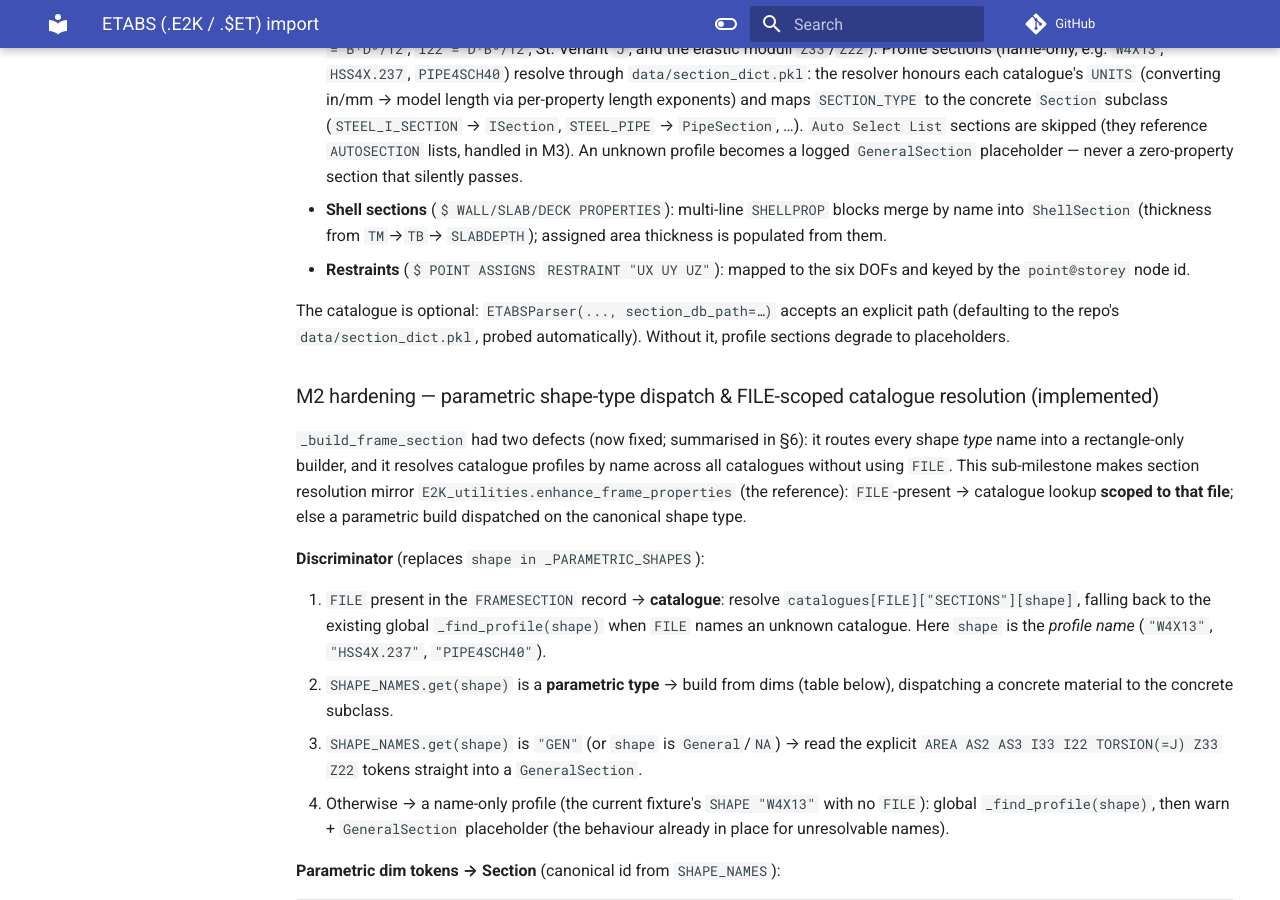
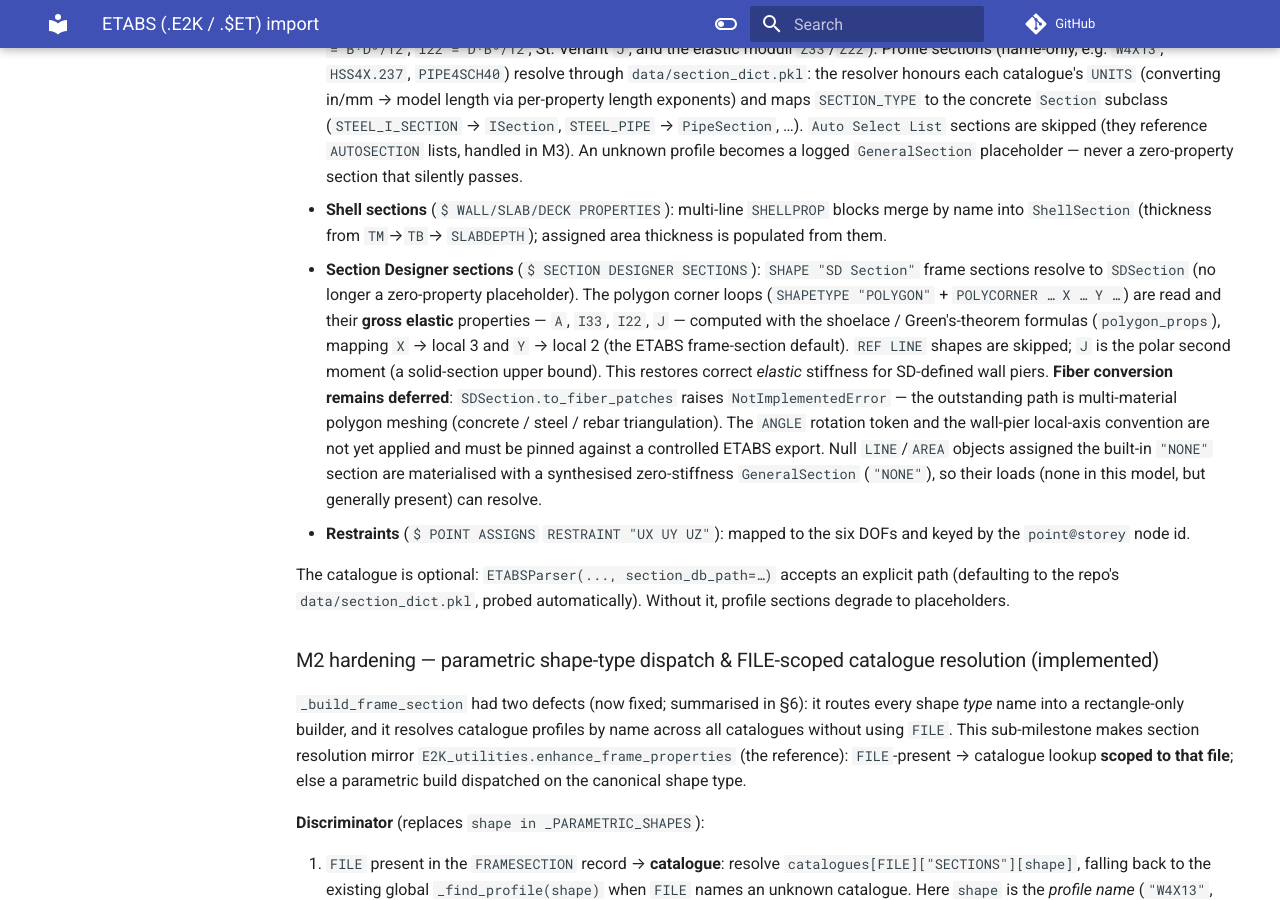
Before and after one commit to boustrephon/fea_toolkit, an MkDocs documentation site: the page built from docs/e2k_import_plan.md, in a window 1280 px wide and 900 px high, scrolled down 2898 px. Built offline with MkDocs 1.6.1 and Material for MkDocs 9.7.7, drawn with Linux system fonts in a browser that asks for light colours; comment, search, counter and statistics services are not loaded; some of the changed text lies outside the part shown.

Commit message:
docs: record SD-section and UNIFM caveats

```diff
--- a/docs/e2k_import_plan.md
+++ b/docs/e2k_import_plan.md
@@ -79,7 +79,8 @@
 4. **Element templates** — `$ LINE CONNECTIVITIES`
    (`LINE "C1" COLUMN "1" "1" 1`) and `$ AREA CONNECTIVITIES`
    (`AREA "W1" PANEL 4 "11" "17" "17" "11" 1 1 0 0`).  The type keyword
-   (`COLUMN`/`BEAM`/`BRACE`; `PANEL`/…) is followed by its point references
+   (`COLUMN`/`BEAM`/`BRACE`, the null `LINE` type, `CABLE`/`TENDON`;
+   `FLOOR`/`PANEL`/`WALL`/…) is followed by its point references
    **plus a "drop" count** = storeys that end sits below the assigned storey.
 5. **Instances** — `$ POINT/LINE/AREA ASSIGNS` pair a template with a storey:
    * a point instance → a node at `Z = ABS_ELEV[storey] − DeltaZ`;
@@ -130,6 +131,22 @@
 * **Shell sections** (`$ WALL/SLAB/DECK PROPERTIES`): multi-line `SHELLPROP`
   blocks merge by name into `ShellSection` (thickness from `TM`→`TB`→
   `SLABDEPTH`); assigned area thickness is populated from them.
+* **Section Designer sections** (`$ SECTION DESIGNER SECTIONS`): `SHAPE "SD
+  Section"` frame sections resolve to `SDSection` (no longer a zero-property
+  placeholder).  The polygon corner loops (`SHAPETYPE "POLYGON"` +
+  `POLYCORNER … X … Y …`) are read and their **gross elastic** properties — `A`,
+  `I33`, `I22`, `J` — computed with the shoelace / Green's-theorem formulas
+  (`polygon_props`), mapping `X` → local 3 and `Y` → local 2 (the ETABS
+  frame-section default).  `REF LINE` shapes are skipped; `J` is the polar
+  second moment (a solid-section upper bound).  This restores correct *elastic*
+  stiffness for SD-defined wall piers.  **Fiber conversion remains deferred**:
+  `SDSection.to_fiber_patches` raises `NotImplementedError` — the outstanding
+  path is multi-material polygon meshing (concrete / steel / rebar
+  triangulation).  The `ANGLE` rotation token and the wall-pier local-axis
+  convention are not yet applied and must be pinned against a controlled ETABS
+  export.  Null `LINE`/`AREA` objects assigned the built-in `"NONE"` section are
+  materialised with a synthesised zero-stiffness `GeneralSection` (`"NONE"`), so
+  their loads (none in this model, but generally present) can resolve.
 * **Restraints** (`$ POINT ASSIGNS` `RESTRAINT "UX UY UZ"`): mapped to the six
   DOFs and keyed by the `point@storey` node id.
 
@@ -257,9 +274,17 @@
   `combo`), so no name-resolution pass is needed (unlike SAP2000).
 * **Point loads** (`$ POINT OBJECT LOADS` `TYPE "FORCE"`) → `JointLoad`, keyed
   by `point@storey`.
-* **Frame loads** (`$ LINE OBJECT LOADS`) → `FrameDistributedLoad`:
-  `UNIFF` → `Uniform`; `TRAPF` (`FSTART`/`FEND`/`RDSTART`/`RDEND`) →
-  `Linear`/`Trapezoidal` (linear when the span is 0–1).
+* **Frame loads** (`$ LINE OBJECT LOADS` / `$ FRAME OBJECT LOADS`) →
+  `FrameDistributedLoad`: `UNIFF` → `Uniform`; `TRAPF`
+  (`FSTART`/`FEND`/`RDSTART`/`RDEND`) → `Linear`/`Trapezoidal` (linear when the
+  span is 0–1); `UNIFM` (`MVAL`, a uniform distributed *moment* in [F·L/L] =
+  force units) → a `Moment`-type `Uniform` load.  Numeric `DIR` `1`/`2`/`3` map
+  to `LocalX`/`LocalY`/`LocalZ` (local 1/2/3 axes), so a torsion `UNIFM` with
+  `DIR "1"` lands on the local 1-axis.  ``Moment`` loads reach OpenSees as
+  statically-equivalent **nodal end moments** ``m·L/2`` about the load axis
+  (``beam_moment_to_nodal_moments``) — OpenSees ``eleLoad`` has no
+  distributed-moment form — with the sign following the right-hand rule of the
+  resolved axis.
 * **Area loads** (`$ AREA OBJECT LOADS` / `$ SHELL OBJECT LOADS`): `TYPE "UNIFF"`
   → `AreaUniformLoad`; `DIR "GRAV"` maps to `direction="Gravity"`.
   `TYPE "UNIFLOADSET" "name"` references a named shell uniform load set
@@ -408,6 +433,22 @@
   than ``$ WALL/SLAB/DECK PROPERTIES``.  Until these are matched (and
   multi-tower elevation stacks are computed), geometry is empty on real
   exports — the loads parse, but nodes/elements do not materialise.
+* **Section Designer sections are elastic-only.**  `SHAPE "SD Section"` frames
+  resolve to `SDSection` with gross `A`/`I33`/`I22` computed from the polygon
+  loop (`polygon_props`); the three open fidelity items below are tracked in
+  `docs/sd_sections.md`:
+  1. `J` is the **polar second moment** (`I33 + I22` — a solid-section upper
+     bound), not the St. Venant torsional constant.
+  2. `to_fiber_patches()` is **not implemented** for `SDSection`, so nonlinear
+     analysis of SD piers falls back to elastic sections.
+  3. The `ANGLE` rotation token and the wall-pier (vs frame) local-axis
+     convention are **not applied** — `I33`/`I22` follow the ETABS
+     frame-section default (`X` → local 3, `Y` → local 2).
+* **Uniform distributed moments (`UNIFM`)** are converted to statically
+  equivalent nodal end moments `m·L/2` (`beam_moment_to_nodal_moments`); the
+  sign follows the right-hand rule of the resolved local axis and should be
+  validated once against a controlled ETABS export (only *uniform* moments are
+  decomposed).
 
 ## 7. Composite sections (filled tubes & encased) — implemented
 
```
Also changed, not shown: docs/sd_sections.md (added, +72 -0 lines).
